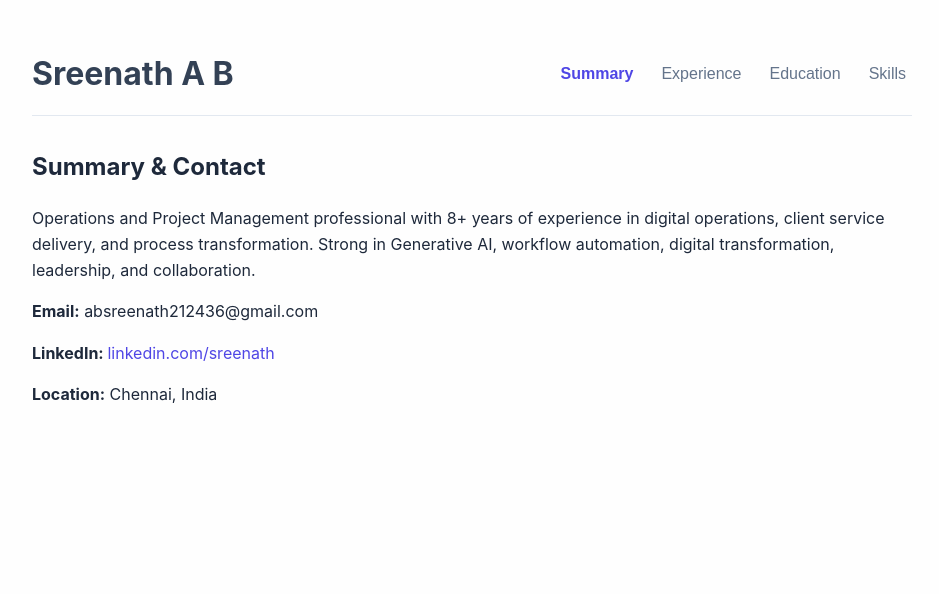
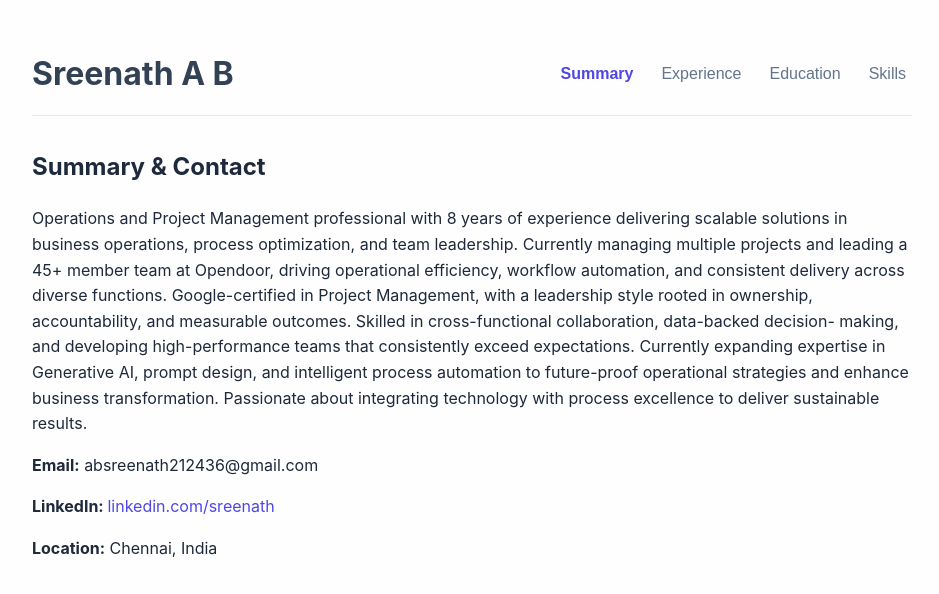
Before and after one commit to absreenath212436/Portfolio, a React (Vite) app: page / in a window 1280 px wide. Shown: the top 594 px of the page, without its empty margins (168-1107 px from the left). Built offline with nearby package versions, Linux system fonts and the light colour scheme.

Commit message:
Update App.jsx

```diff
--- a/App.jsx
+++ b/App.jsx
@@ -1,6 +1,22 @@
 import React, { useState } from "react";
 
-const SUMMARY = `Operations and Project Management professional with 8+ years of experience in digital operations, client service delivery, and process transformation. Strong in Generative AI, workflow automation, digital transformation, leadership, and collaboration.`;
+const SUMMARY = `Operations and Project Management professional with 8 years of
+experience delivering scalable solutions in business operations,
+process optimization, and team leadership. Currently managing
+multiple projects and leading a 45+ member team at Opendoor,
+driving operational efficiency, workflow automation, and consistent
+delivery across diverse functions.
+
+Google-certified in Project Management, with a leadership style
+rooted in ownership, accountability, and measurable outcomes.
+Skilled in cross-functional collaboration, data-backed decision-
+making, and developing high-performance teams that consistently
+exceed expectations.
+
+Currently expanding expertise in Generative AI, prompt design, and
+intelligent process automation to future-proof operational strategies
+and enhance business transformation. Passionate about integrating
+technology with process excellence to deliver sustainable results.`;
 
 const EXPERIENCES = [
   {
```
